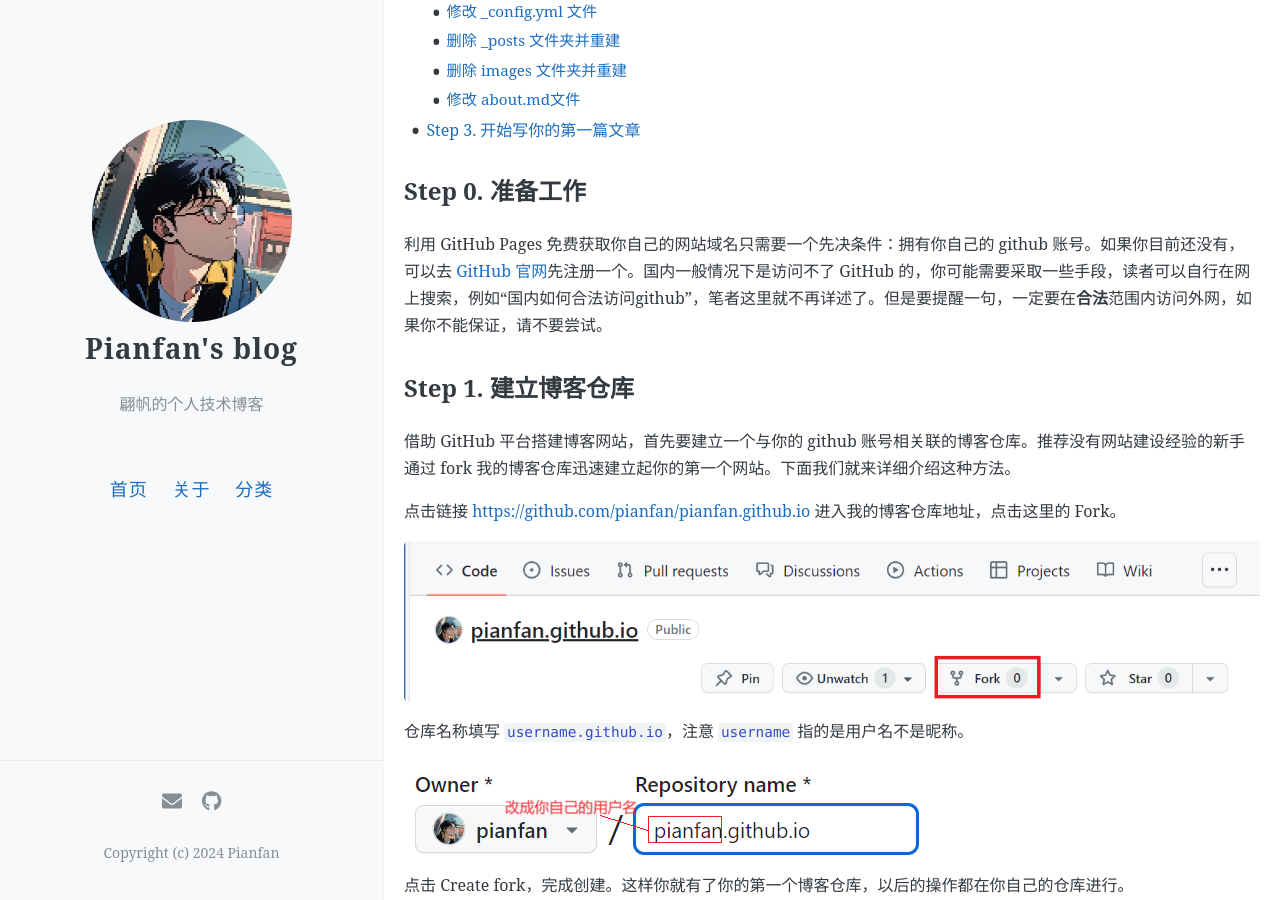
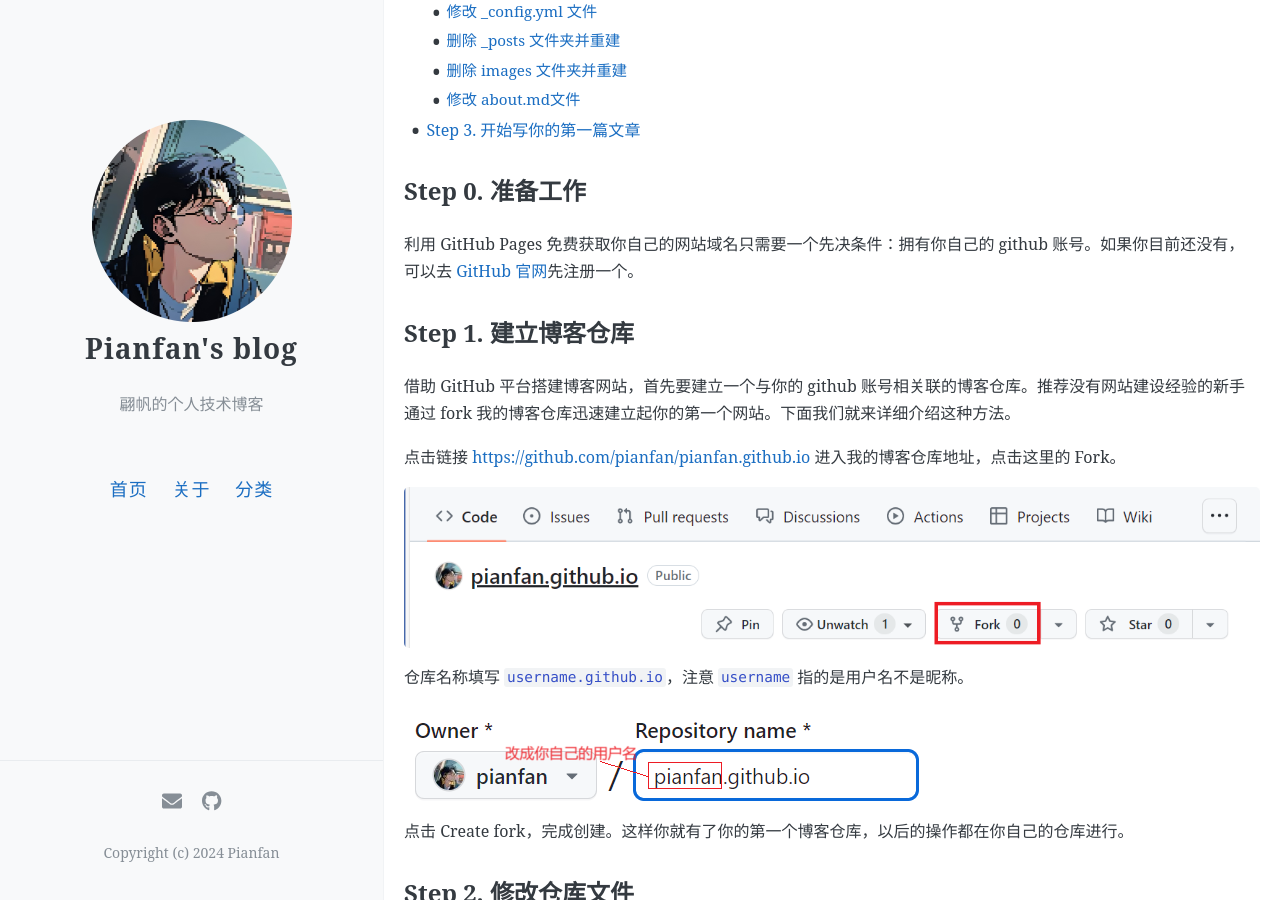
Before and after one commit to pianfan/pianfan.github.io, a Jekyll site: the page built from _posts/2024-1-27-build_own_website.md, in a window 1280 px wide and 900 px high, scrolled down 412 px. Built offline with Jekyll 4.4.1, drawn with Linux system fonts in a browser that asks for light colours.

Commit message:
Update 2024-1-27-build_own_website.md

```diff
--- a/_posts/2024-1-27-build_own_website.md
+++ b/_posts/2024-1-27-build_own_website.md
@@ -25,7 +25,7 @@ author: pianfan
 
 ## Step 0. 准备工作
 
-利用 GitHub Pages 免费获取你自己的网站域名只需要一个先决条件：拥有你自己的 github 账号。如果你目前还没有，可以去 [GitHub 官网](https://github.com)先注册一个。国内一般情况下是访问不了 GitHub 的，你可能需要采取一些手段，读者可以自行在网上搜索，例如“国内如何合法访问github”，笔者这里就不再详述了。但是要提醒一句，一定要在**合法**范围内访问外网，如果你不能保证，请不要尝试。
+利用 GitHub Pages 免费获取你自己的网站域名只需要一个先决条件：拥有你自己的 github 账号。如果你目前还没有，可以去 [GitHub 官网](https://github.com)先注册一个。
 
 ## Step 1. 建立博客仓库
 
```
